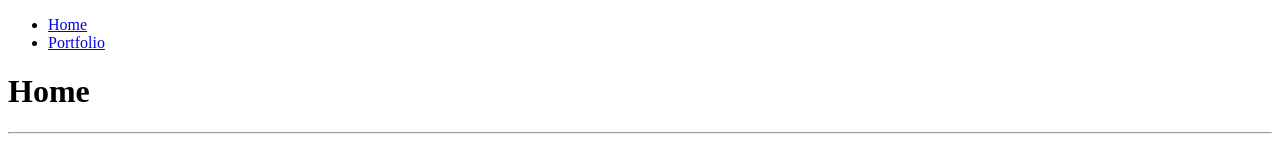
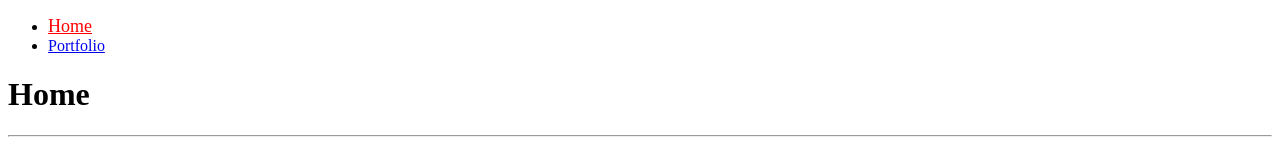
Before and after one commit to MatheusStefan/angular_study_DIO, an Angular app in the folder rotas/rotas/: page / in a window 1280 px wide. Shown: the top 150 px of the page. Built offline with nearby package versions, Linux system fonts and the light colour scheme.

Commit message:
ActiveRouter

```diff
--- a/rotas/rotas/src/app/shared/menu/menu.component.css
+++ b/rotas/rotas/src/app/shared/menu/menu.component.css
@@ -0,0 +1,4 @@
+.activated {
+  color: red;
+  font-size: large;
+}
--- a/rotas/rotas/src/app/shared/menu/menu.component.html
+++ b/rotas/rotas/src/app/shared/menu/menu.component.html
@@ -1,6 +1,6 @@
 <div>
   <ul>
-    <li><a [routerLink]="['/']">Home</a></li>
-    <li><a [routerLink]="['/portfolio']">Portfolio</a></li>
+    <li><a [routerLink]="['/']" [routerLinkActive]="['activated']" [routerLinkActiveOptions]="{exact: true}" >Home</a></li>
+    <li><a [routerLink]="['/portfolio']" [routerLinkActive]="['activated']" [routerLinkActiveOptions]="{exact: true}">Portfolio</a></li>
   </ul>
 </div>
```
